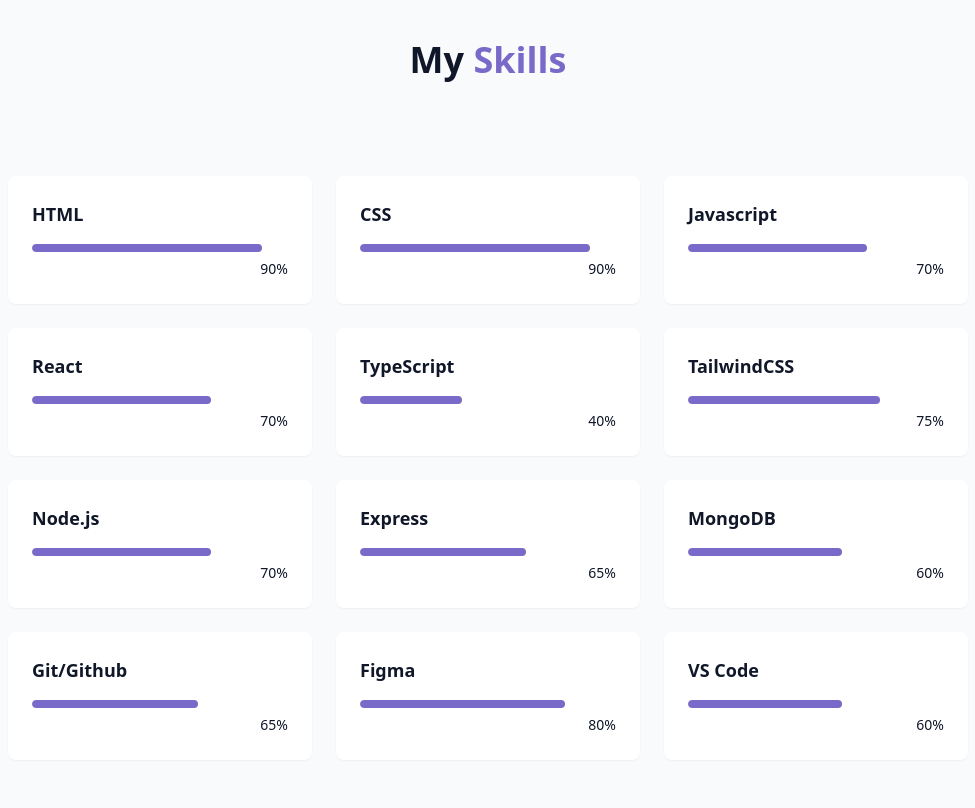
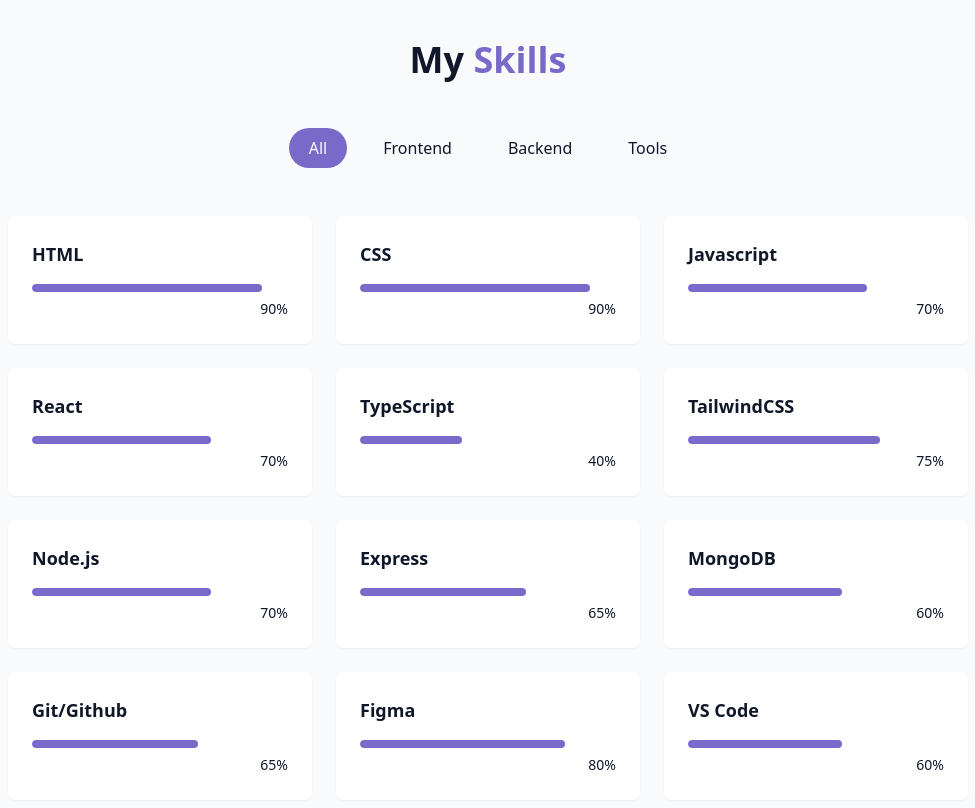
Before and after one commit to ahmeddaruwala/potfolio1, a React (Vite) app: page / in a window 1280 px wide. Shown: the part 1460-2268 px from the top of the page, without its empty margins (152-1127 px from the left). Built offline with nearby package versions, Linux system fonts and the light colour scheme.

Commit message:
portfolio

```diff
--- /dev/null
+++ b/src/components/Projects.jsx
@@ -0,0 +1,17 @@
+
+
+const projects = [
+    {
+        id: 1,
+        title: 'Lorem ipsum dolor',
+        description: "Lorem ipsum dolor sit amet consectetur adipisicing elit. Reprehenderit, rem?",
+        image: "#",
+        demoURL: "#",
+        githubURL: "#",
+    }
+]
+
+export const Projects = () => {
+
+    return <section></section>
+}
--- a/src/components/Skills.jsx
+++ b/src/components/Skills.jsx
@@ -1,4 +1,5 @@
 import { useState } from "react";
+import { cn } from "../lib/utils";
 
 const skills = [
   // Frontend
@@ -24,6 +25,9 @@
 
 export const Skills = () => {
   const [activeCategory, setActiveCategory] = useState("all");
+  const filteredSkills = skills.filter(
+    (skill) => activeCategory === "all" || skill.category === activeCategory
+  );
   return (
     <section id="skills" className="py-24 px-4 relative bg-secondary/30">
       <div className="container mx-auto max-w-5xl">
@@ -32,19 +36,24 @@
         </h2>
 
         <div className="flex flex-wrap justify-center gap-4 mb-12">
-          {categories.map((category, key) => {
+          {categories.map((category, key) => (
             <button
               key={key}
               onClick={() => setActiveCategory(category)}
-              className="px-5 py-2 rounded-full transition-colors duration-300 capitalize"
+              className={cn(
+                "px-5 py-2 rounded-full transition-colors duration-300 capitalize",
+                activeCategory === category
+                  ? "bg-primary text-primary-foreground"
+                  : "bg-secondary/70 text-foreground hover:bg-secondary"
+              )}
             >
               {category}
-            </button>;
-          })}
+            </button>
+          ))}
         </div>
 
         <div className="grid grid-cols-1 sm:grid-cols-2 lg:grid-cols-3 gap-6">
-          {skills.map((skill, key) => (
+          {filteredSkills.map((skill, key) => (
             <div
               key={key}
               className="bg-card p-6 rounded-lg shadow-xs card-hover"
@@ -59,7 +68,7 @@
                 />
               </div>
               <div className="text-right mt-1">
-                <span className="text-sm text-muted-foregound">
+                <span className="text-sm text-muted-foreground">
                   {skill.level}%
                 </span>
               </div>
--- a/src/pages/Home.jsx
+++ b/src/pages/Home.jsx
@@ -2,6 +2,7 @@
 import { Background } from "../components/Background"
 import { HeroSection } from "../components/HeroSection"
 import { Navbar } from "../components/Navbar"
+import { Projects } from "../components/Projects"
 import { Skills } from "../components/Skills"
 import { Theme } from "../components/Theme"
 
@@ -21,6 +22,7 @@
             <HeroSection />
             <About />
             <Skills />
+            <Projects />
         </main>
 
 
```
